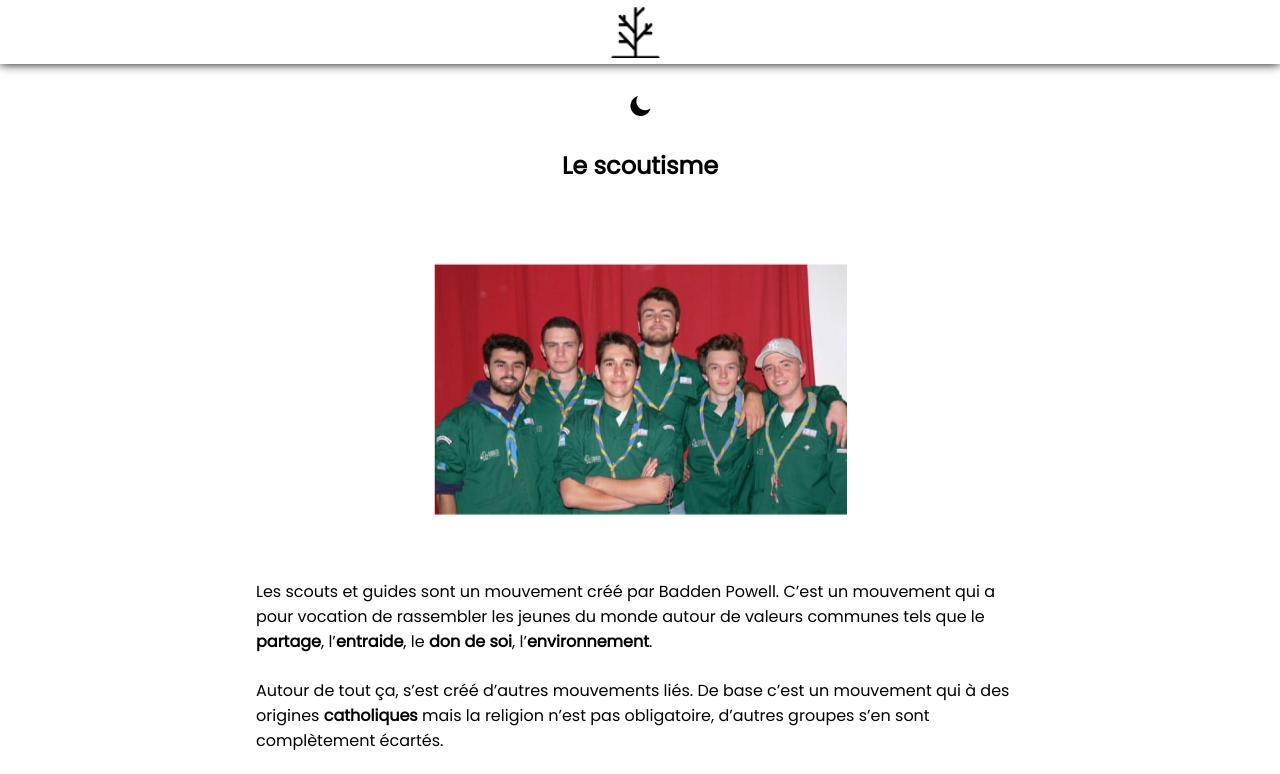
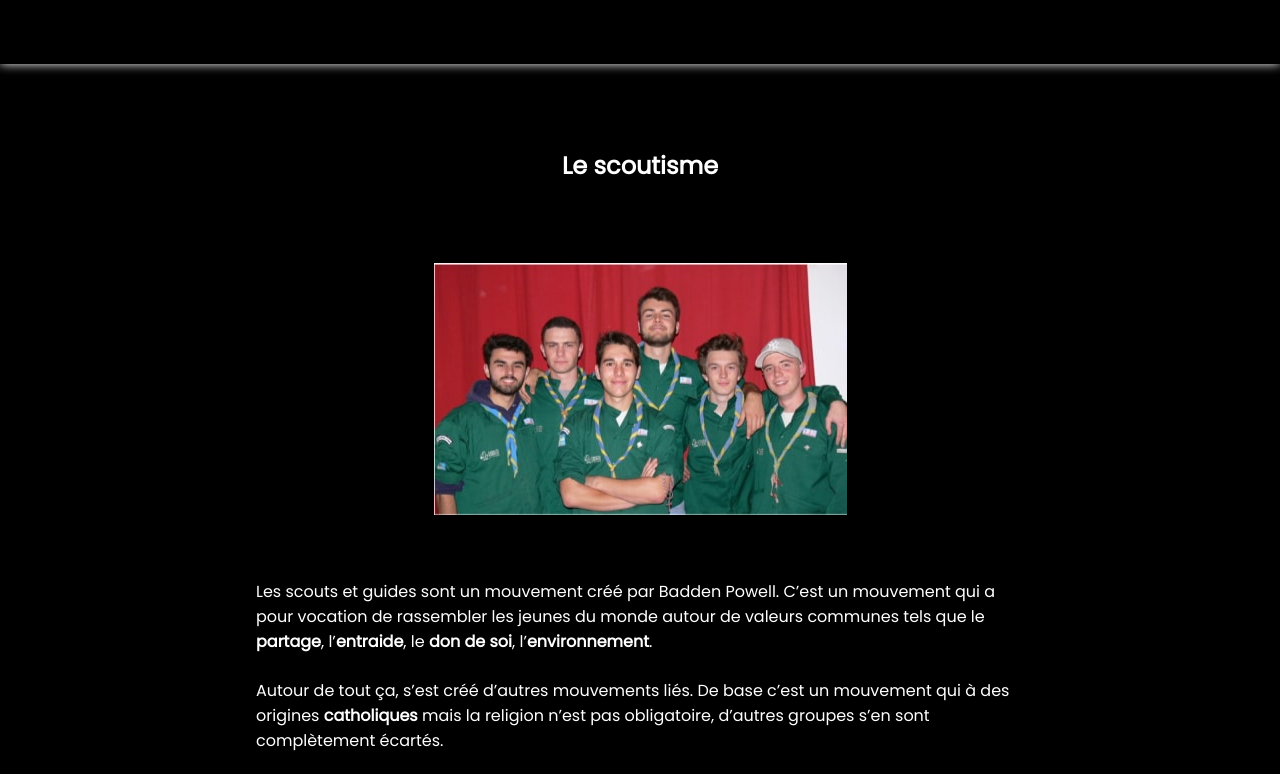
Before and after one commit to ArthurBarre/seo-scouting, a website built with Parcel: page src/article.html in a window 1280 px wide. Both pictures are taken after a click on the element 640 px from the left and 106 px from the top of the page. Shown: the top 774 px of the page. Built offline with nearby package versions, Linux system fonts and the light colour scheme.

Commit message:
add dm on article

```diff
--- a/src/article.html
+++ b/src/article.html
@@ -9,18 +9,18 @@
   <link rel="stylesheet" href="./assets/style.scss">
   <link rel="stylesheet" href="./assets/article.scss">
 </head>
-<body id='body'>
+<body id="bodyArticle">
   <header class="header">
     <img src="./assets/images/logo.png" alt="logo">
   </header>
   <section class="darkmode-container">
-    <img id='#darkmode' src="./assets/images/darkmode.png" alt="darkmode">
+    <img id='darkmode' src="./assets/images/darkmode.png" alt="darkmode">
   </section>
   <main>
     <article>
       <h1 class="title">Le scoutisme</h1>
       <img src="./assets/images/article-scout.jpg" alt="scouts">
-      <div>
+      <div id='textArticle'>
         <p>Les scouts et guides sont un mouvement créé par Badden Powell. C’est un mouvement qui a pour vocation de rassembler les jeunes du monde autour de valeurs communes tels que le <strong>partage</strong>, l’<strong>entraide</strong>, le <strong>don de soi</strong>, l’<strong>environnement</strong>.</p>
         <p>Autour de tout ça, s’est créé d’autres mouvements liés. De base c’est un mouvement qui à des origines <strong>catholiques</strong> mais la religion n’est pas obligatoire, d’autres groupes s’en sont complètement écartés.</p>
         <p>Pour s’organiser, on distingue les groupes par tranche d’âge afin d’assurer la sécurité de ses membres. Nous comptons tout d’abord les <strong>Louveteaux Jeannette</strong> de 6 à 11 ans, les <strong>Scouts</strong> et <strong>Guides</strong> de 11 à 14 ans, les <strong>Pionniers Caravelles</strong> de 14 à 17 ans et les <strong>Compagnons</strong> de 18 à 20 ans.</p>
--- a/src/assets/main.js
+++ b/src/assets/main.js
@@ -1,11 +1,11 @@
 const darkmodeBtn = document.querySelector('#darkmode');
-const divs = document.querySelectorAll('#thumbnail')
+const divs = document.querySelectorAll('#thumbnail');
 const link =  document.querySelector('#link-thumbnail');
+const body =  document.querySelector('#body');
+const bodyArticle = document.querySelector('#bodyArticle');
+const texts = document.querySelector('#textArticle p');
 
-
-
-console.log(divs)
-const body =  document.querySelector('#body');
+if (body) {
   darkmodeBtn.addEventListener('click', () => {
     if(body.className !== 'toggle-isClicked'){
       body.className = 'toggle-isClicked';
@@ -20,6 +20,15 @@ darkmodeBtn.addEventListener('click', () => {
     });
     link.style.color = 'black';
     }
-
   })
-console.log(darkmodeBtn)
+} else {
+  darkmodeBtn.addEventListener('click', () => {
+    if(bodyArticle.className !== 'toggle-isClicked'){
+      bodyArticle.className = 'toggle-isClicked';
+      texts.style.color = 'white'
+    } else {
+      bodyArticle.className = '';
+      texts.style.color = 'black'
+    }
+  })
+}
```
Lines whose indentation alone changed are shown as unchanged.
